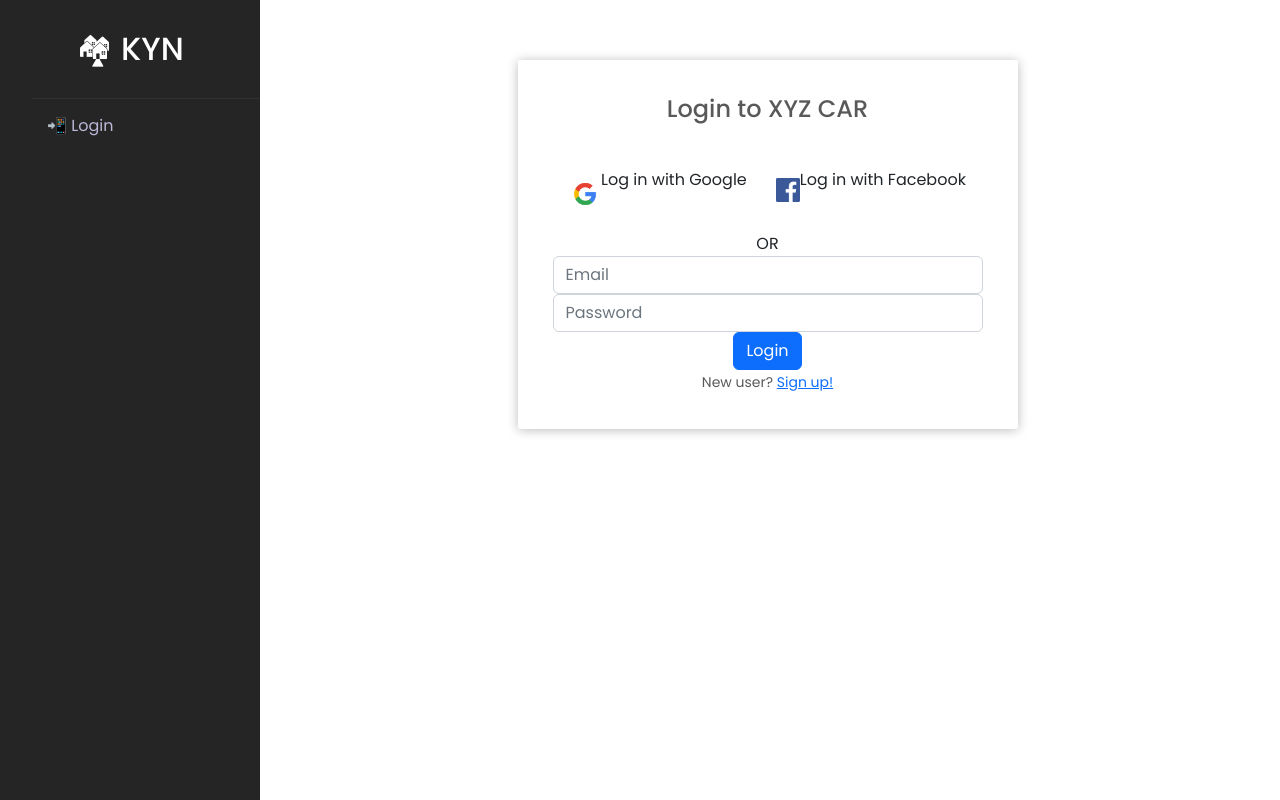
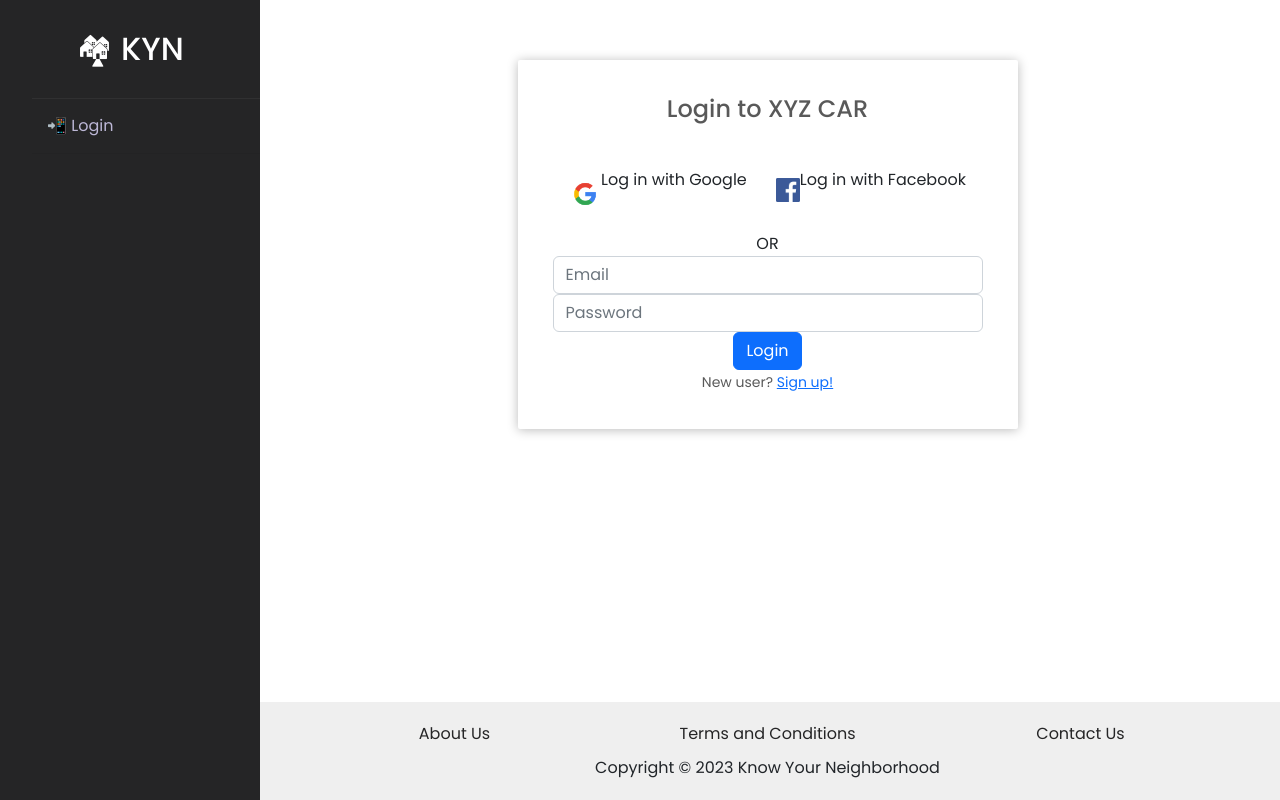
Before and after one commit to bligede767/kyn-react-js, a React (Create React App) app: page /login in a window 1280 px wide. Built offline with nearby package versions, Linux system fonts and the light colour scheme.

Commit message:
change(admin can't add cars, new footer)

```diff
--- a/src/App.css
+++ b/src/App.css
@@ -77,28 +77,35 @@ body {
   margin-bottom: 30px;
 }
 
-.wrapper .main_content {
+
+.main {
   width: 100%;
+  display: flex;
+  flex-direction: column;
+  min-height: 100vh;
+}
+
+.main_content {
   margin-top: 30px;
   margin-bottom: 60px;
   margin-left: 310px;
   margin-right: 55px;
 }
 
-.wrapper .main_content .header {
+.main_content .header {
   padding: 20px;
   background: #fff;
   color: #717171;
   border-bottom: 1px solid #e0e4e8;
 }
 
-.wrapper .main_content .info {
+.main_content .info {
   margin: 20px;
   color: #717171;
   line-height: 25px;
 }
 
-.wrapper .main_content .info div {
+.main_content .info div {
   margin-bottom: 20px;
 }
 
@@ -373,3 +380,34 @@ body {
 .information {
   margin-left: 20px;
 }
+
+/* ====== Footer Styling ====== */
+.footer {
+  height: min-content;
+  padding-top: 20px;
+  padding-bottom: 20px;
+  padding-left: 310px;
+  padding-right: 55px;
+  margin-top: auto;
+  background-color: #efefef;
+  display: flex;
+  flex-direction: column;
+  align-items: center;
+}
+
+.footer div .row .col {
+  width: 500px;
+}
+
+.footer div .row .col .title {
+  font-weight: 500;
+}
+
+.footer div .row .col a {
+  text-decoration: none;
+  color: #252526;
+}
+
+.copyright {
+  margin-top: 10px;
+}
--- a/src/App.js
+++ b/src/App.js
@@ -20,6 +20,7 @@ import EditUserProfile from './components/EditUserProfile'
 import EditOwnProfile from './components/EditOwnProfile'
 import UserDetails from './pages/UserDetails'
 import CarManagement from './admin/CarManagement'
+import MyFooter from './components/MyFooter';
 
 class App extends Component {
   constructor (props) {
@@ -70,6 +71,7 @@ class App extends Component {
       <div className="App wrapper">
         <Router>
           <MySidebar authenticated={this.state.authenticated} onLogout={this.handleLogout} />
+          <div className='main'>
             <div className="main_content">
               <div className="container ">
                 <Routes>
@@ -98,6 +100,8 @@ class App extends Component {
                 </Routes>
               </div>
             </div>
+            <MyFooter />
+          </div>
         </Router>
         <script src="https://cdn.jsdelivr.net/npm/bootstrap@5.7.2/dist/js/bootstrap.bundle.min.js"></script>
       </div>
--- /dev/null
+++ b/src/components/MyFooter.js
@@ -0,0 +1,26 @@
+import React from 'react'
+import { Link } from 'react-router-dom'
+
+export default function MyFooter() {
+    return (
+        <footer className='footer'>
+            <div>
+                <div className='row text-center'>
+                    <div className='col'>
+                        {/* <div className='title'>About Us</div> */}
+                        <Link to="/">About Us</Link>
+                    </div>
+                    <div className='col'>
+                        {/* <div className='title'>Terms and Condition</div> */}
+                        <Link to="/">Terms and Conditions</Link>
+                    </div>
+                    <div className='col'>
+                        {/* <div className='title'>Contact Us</div> */}
+                        <Link to="/">Contact Us</Link>
+                    </div>
+                </div>
+            </div>
+            <div className='copyright'>Copyright © 2023 Know Your Neighborhood</div>
+        </footer>
+    )
+}
--- a/src/pages/Home.js
+++ b/src/pages/Home.js
@@ -6,9 +6,10 @@ import Card from '../components/Card'
 
 import { ACCESS_TOKEN } from '../constants';
 import { API_BASE_URL } from '../constants';
-
+import useProfile from '../util/UserInfo';
 
 export default function Home() {
+    const { profile } = useProfile();
     const navigate = useNavigate();
     const [cars, setCars] = useState([]);
 
@@ -36,7 +37,9 @@ export default function Home() {
         <div>
             <div className='heading'>
                 <h1>Car List</h1>
-                <Link to={"/addcar"} className='btn btn-dark'>+ Add a car</Link>
+                {profile?.role === 'ROLE_USER' ?
+                    <Link to={"/addcar"} className='btn btn-dark'>+ Add a car</Link>
+                    : <></>}
             </div>
             <div className='cards'>
                 {
```
Lines whose indentation alone changed are shown as unchanged.
